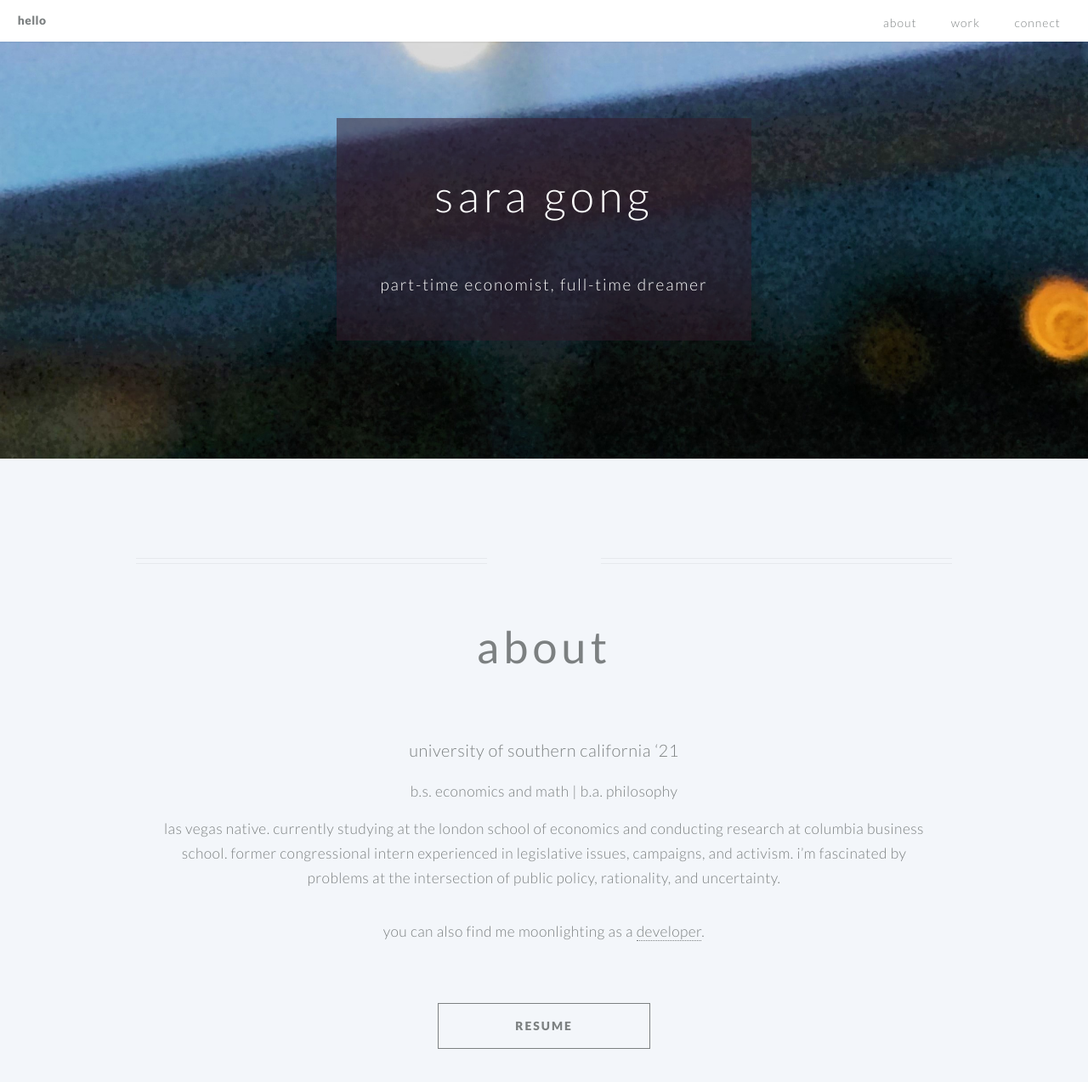
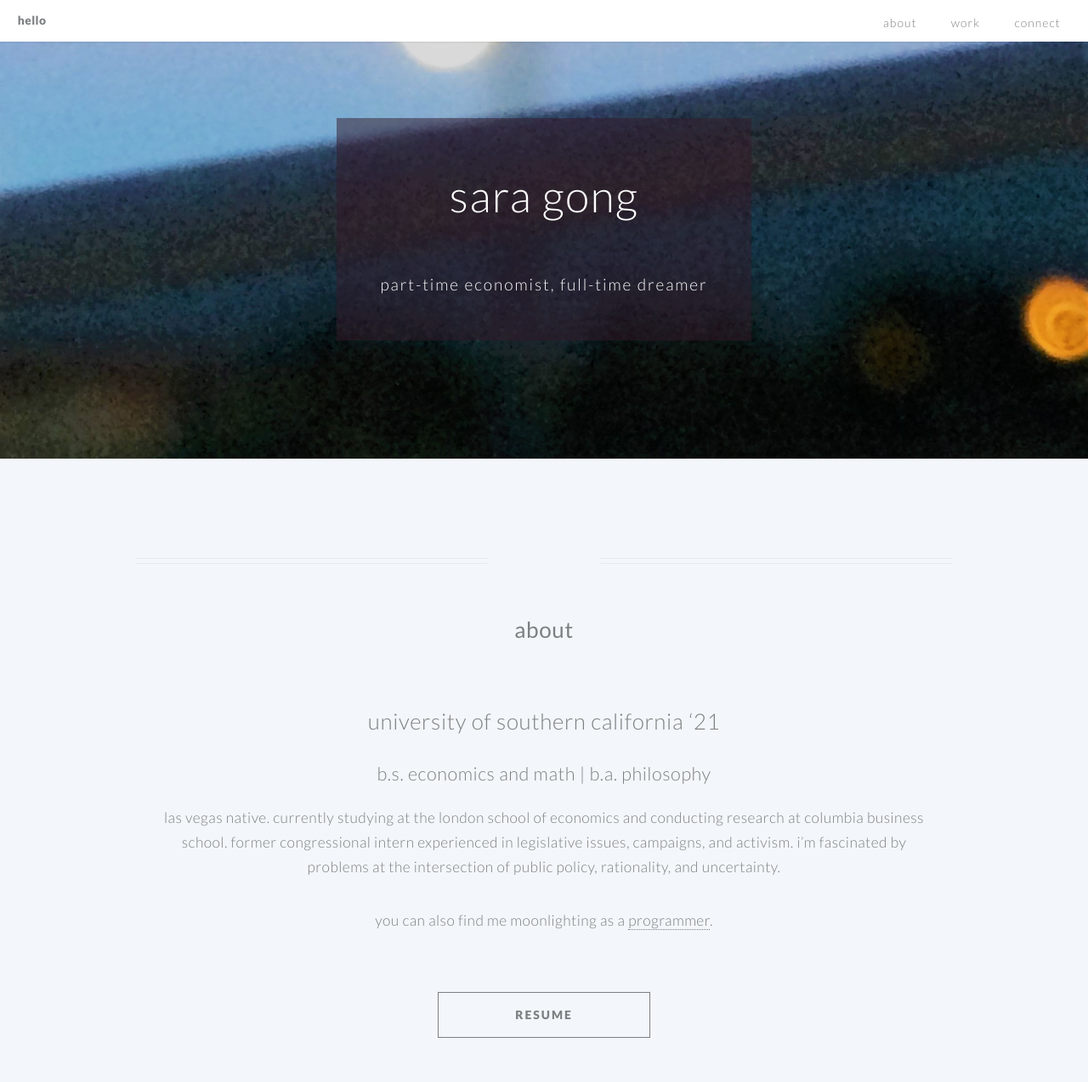
Before and after one commit to saragong/saragong.github.io, a Jekyll site: the page built from index.md, in a window 1280 px wide and 1400 px high. Shown: the top 1274 px of the window at 85% size. Built offline with Jekyll 4.4.1, drawn with Linux system fonts in a browser that asks for light colours.

Commit message:
update styles

```diff
--- a/css/style.css
+++ b/css/style.css
@@ -72,12 +72,12 @@ Custom Styles Adapted from Twenty by HTML5 Up
 		}
 
 	h2 {
-		font-size: 3em;
-		letter-spacing: 0.1em;
+		font-size: 1.5em;
+		letter-spacing: 0.025em;
 	}
 
 	h3 {
-		font-size: 1.15em;
+		font-size: 1.25em;
 		letter-spacing: 0.025em;
 	}
 
--- a/index.md
+++ b/index.md
@@ -30,9 +31,9 @@ image: /images/logo.jpeg
 
 ---
 
-### university of southern california ‘21
-#### b.s. economics and math | b.a. philosophy
+## university of southern california ‘21
+### b.s. economics and math | b.a. philosophy
 
 las vegas native. currently studying at the london school of economics and conducting research at columbia business school. former congressional intern experienced in legislative issues, campaigns, and activism. i'm fascinated by problems at the intersection of public policy, rationality, and uncertainty.
 
-you can also find me moonlighting as a [developer](https://github.com/saragong).
+you can also find me moonlighting as a [programmer](https://github.com/saragong).
```
Also changed, not shown: other parts of index.md (+1 -0 lines).
